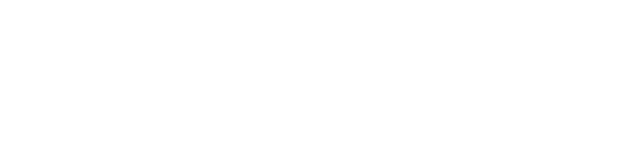
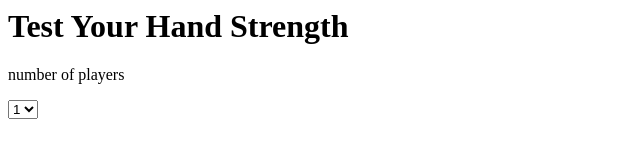
Before and after one commit to danielerice/phase-1-project, a plain HTML site: page index.html in a window 1280 px wide. Shown: the whole page, without its empty margins (0-640 px from the left). Drawn offline with Linux system fonts and the light colour scheme.

Commit message:
added header with title and a drop down form for number of players in index.html

```diff
--- a/index.html
+++ b/index.html
@@ -8,6 +8,15 @@
         <meta name="viewport" content="width=device-width, initial-scale=1.0">
     </head>
     <body>
-
+        <h1 class="header" id="title">Test Your Hand Strength</h1>
+        <p>number of players</p>
+        <select id="players" class="form">
+            <option value="1">1</option>
+            <option value="2">2</option>
+            <option value="3">3</option>
+            <option value="4">4</option>
+            <option value="5">5</option>
+            <option value="6">6</option>
+        </select>
     </body>
 </html>
```
